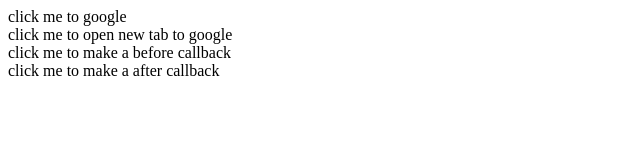
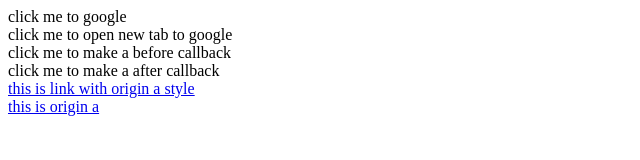
Before and after one commit to kokdemo/vue-href, a plain HTML site: page demo/index.html in a window 1280 px wide. Shown: the whole page, without its empty margins (0-640 px from the left). Drawn offline with Linux system fonts and the light colour scheme.

Commit message:
add css effect

```diff
--- a/demo/index.html
+++ b/demo/index.html
@@ -16,6 +16,12 @@
 </div>
 <div id="demo4" v-href:new="[url,,after]">
     click me to make a after callback
+</div>
+<div id="demo5" v-href:new.a="url">
+    this is link with origin a style
+</div>
+<div id="demo6">
+    <a href="http://google.com">this is origin a</a>
 </div>
 <script src="vue.js"></script>
 <script src="vue-href.js"></script>
--- a/demo/vue-href.js
+++ b/demo/vue-href.js
@@ -20,6 +20,13 @@
             },
             update: function (href) {
                 var arg = this.arg;
+                var mod = this.modifiers;
+                if(mod.a){
+                    this.el.style.textDecoration = "underline";
+                    this.el.style.cursor = "pointer";
+                    this.el.style.color = "rgb(0,0,238)"
+                }
+
                 this.el.addEventListener("click", function () {
                     var url = '';
                     if (isArray(href)) {
@@ -44,7 +51,6 @@
                     if (href[2] && typeof href[2] === "function") {
                         href[2]();
                     }
-
                 });
             }
         })
```
Also changed, not shown: src/vue-href.js (+7 -0 lines).
